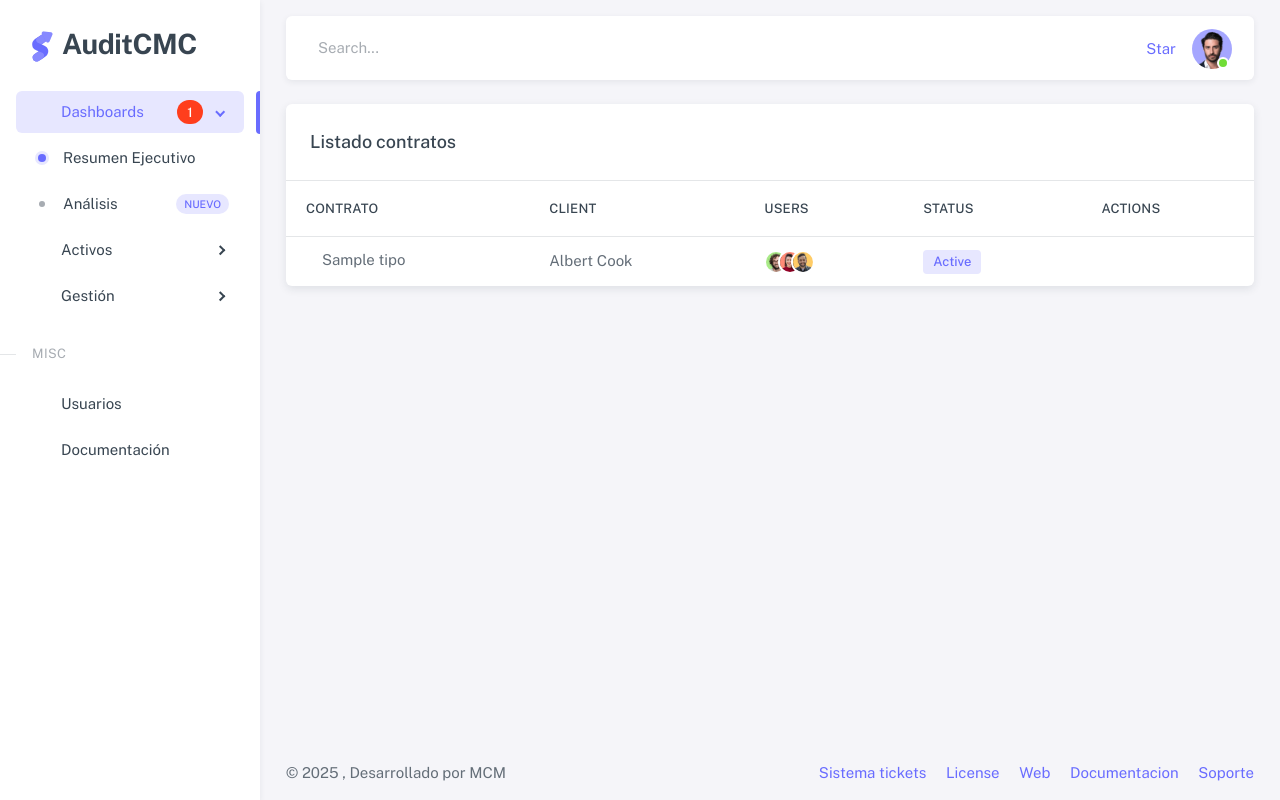
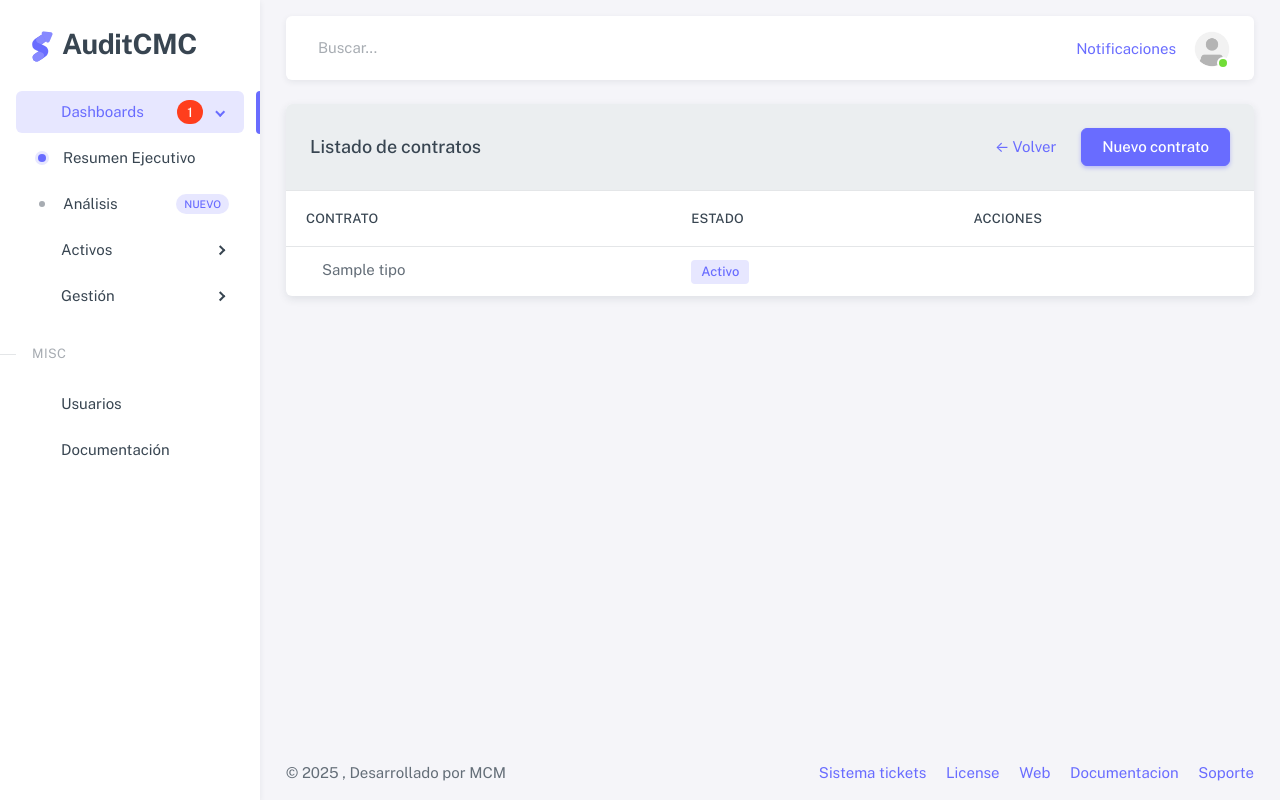
Before and after one commit to inet2017/auditcmc, a PHP site: page /public/index.php?action=contratos in a window 1280 px wide. Run offline with PHP 8.4, Linux system fonts and the light colour scheme; the visitor is signed in with stand-in values (Sample User, id 1); tables that the repository leaves empty or names only in its code hold one stand-in row (values such as "Sample post"); data that the repository does not hold is empty; some libraries are stand-ins or nearby versions.

Commit message:
Finalizacion de contrato

```diff
--- a/controllers/ContratoController.php
+++ b/controllers/ContratoController.php
@@ -16,7 +16,7 @@
 
      // Crea un nuevo cliente.
      public function crear() {
-        $model = $this->model('Usuario');
+        $model = $this->model('Contrato');
 
         $nombre     = $_POST['nombre'];
 
@@ -29,8 +29,8 @@
             return;
         }
 
-        $model->crearClienteCompleto($nombre, $apellidos, $email, $password, $rol, $activado, $telefono, $direccion, $avatar, $firma);
-       header('Location: ../public/index.php?action=clientes');
+        $model->crear($nombre);
+       header('Location: ../public/index.php?action=contratos');
     }
 
 
--- a/models/ContratoModel.php
+++ b/models/ContratoModel.php
@@ -23,12 +23,12 @@
     }
 
     // Crea un nuevo contratos
-    public function crear($datos) {
+    public function crear($nombre) {
         $stmt = $this->db->prepare("
             INSERT INTO `contrato_tipos` (`nombre`) VALUES (?)
         ");
         $stmt->execute([
-            $datos['nombre'],
+            $nombre,
         ]);
     }
 
--- a/public/index.php
+++ b/public/index.php
@@ -37,14 +37,14 @@
 
 
 // CUALQUIER TAREA  CON CONTRATOS.
-} elseif (str_starts_with($action, 'contratos') || $action === 'editar_contrato' || $action === 'actualizar_contrato' || $action === 'eliminar_contrato'){
+} elseif (str_starts_with($action, 'contratos') || $action === 'crear_contrato'  || $action === 'editar_contrato' || $action === 'actualizar_contrato' || $action === 'eliminar_contrato'){
 
      require_once '../controllers/ContratoController.php';
     $controller = new ContratoController();
 
     if ($action === 'contratos') {
         $controller->listar();
-    } elseif ($action === 'crear_usuario') {
+    } elseif ($action === 'crear_contrato') {
         $controller->crear();
     } elseif ($action === 'editar_contrato' && isset($_GET['id'])) {
         $controller->editar($_GET['id']);
--- a/views/gestiones/contratos/list.php
+++ b/views/gestiones/contratos/list.php
@@ -21,16 +21,30 @@
             <div class="container-xxl flex-grow-1 container-p-y">
               <!-- Basic Bootstrap Table -->
               <div class="card">
-                <h5 class="card-header">Listado contratos</h5>
+                <div class="card-header sticky-element bg-label-secondary d-flex justify-content-sm-between align-items-sm-center flex-column flex-sm-row">
+                <h5 class="card-title mb-sm-0 me-2">Listado de contratos</h5>
+                <div class="action-btns">
+                  <a href="javascript:history.back()" class="btn btn-link align-middle">
+                    <span class="align-middle">← Volver</span>
+                  </a>
+                  <button class="btn btn-primary"
+                        type="button"
+                        data-bs-toggle="offcanvas"
+                        data-bs-target="#add-new-record"
+                        aria-controls="add-new-record">
+                      Nuevo contrato
+                </button>
+                </div>
+              </div>
+
+
                 <div class="table-responsive text-nowrap">
                   <table class="table">
                     <thead>
                       <tr>
                         <th>Contrato</th>
-                        <th>Client</th>
-                        <th>Users</th>
-                        <th>Status</th>
-                        <th>Actions</th>
+                        <th>Estado</th>
+                        <th>Acciones</th>
                       </tr>
                     </thead>
                     <tbody class="table-border-bottom-0">
@@ -40,36 +54,9 @@
                                 <i class="icon-base bx bxl-angular icon-md text-danger me-4"></i>
                                     <span><?= htmlspecialchars($contrato['nombre']) ?></span>
                                 </td>
-                                <td>Albert Cook</td>
-                                <td>
-                                <ul class="list-unstyled m-0 avatar-group d-flex align-items-center">
-                                    <li
-                                    data-bs-toggle="tooltip"
-                                    data-popup="tooltip-custom"
-                                    data-bs-placement="top"
-                                    class="avatar avatar-xs pull-up"
-                                    title="Lilian Fuller">
-                                    <img src="../assets/img/avatars/2.png" alt="Avatar" class="rounded-circle" />
-                                    </li>
-                                    <li
-                                    data-bs-toggle="tooltip"
-                                    data-popup="tooltip-custom"
-                                    data-bs-placement="top"
-                                    class="avatar avatar-xs pull-up"
-                                    title="Sophia Wilkerson">
-                                    <img src="../assets/img/avatars/3.png" alt="Avatar" class="rounded-circle" />
-                                    </li>
-                                    <li
-                                    data-bs-toggle="tooltip"
-                                    data-popup="tooltip-custom"
-                                    data-bs-placement="top"
-                                    class="avatar avatar-xs pull-up"
-                                    title="Christina Parker">
-                                    <img src="../assets/img/avatars/4.png" alt="Avatar" class="rounded-circle" />
-                                    </li>
-                                </ul>
-                                </td>
-                                <td><span class="badge bg-label-primary me-1">Active</span></td>
+
+
+                                <td><span class="badge bg-label-primary me-1">Activo</span></td>
                                 <td>
                                 <div class="dropdown">
                                     <button type="button" class="btn p-0 dropdown-toggle hide-arrow" data-bs-toggle="dropdown">
@@ -77,11 +64,14 @@
                                     </button>
                                     <div class="dropdown-menu">
                                     <a class="dropdown-item" href="<?= $_ENV['BASE_URL'] ?>/public/index.php?action=editar_contrato&id=<?= htmlspecialchars($contrato['id']) ?>"
-                                        ><i class="icon-base bx bx-edit-alt me-1"></i> Edit</a
+                                        ><i class="icon-base bx bx-edit-alt me-1"></i> Editar</a
                                     >
-                                    <a class="dropdown-item" href="<?= $_ENV['BASE_URL'] ?>/public/index.php?action=eliminar_contrato&id=<?= htmlspecialchars($contrato['id']) ?>"
-                                        ><i class="icon-base bx bx-trash me-1"></i> Delete</a
-                                    >
+                                    <a class="dropdown-item"
+                                      href="<?= $_ENV['BASE_URL'] ?>/public/index.php?action=eliminar_contrato&id=<?= htmlspecialchars($contrato['id']) ?>"
+                                      onclick="return confirm('¿Estás seguro de eliminar este contrato?');">
+                                      <i class="icon-base bx bx-trash me-1"></i> Eliminar
+                                    </a>
+
                                     </div>
                                 </div>
                                 </td>
@@ -104,6 +94,33 @@
           </div>
           <!-- Content wrapper -->
 
+  <!-- Modal para nuevo contrato -->
+  <div class="offcanvas offcanvas-end" id="add-new-record">
+    <div class="offcanvas-header border-bottom">
+      <h5 class="offcanvas-title" id="exampleModalLabel">Nuevo Contrato</h5>
+      <button type="button" class="btn-close text-reset" data-bs-dismiss="offcanvas" aria-label="Close"></button>
+    </div>
+    <div class="offcanvas-body flex-grow-1">
+      <form class="add-new-record pt-0 row g-2" id="form-add-new-record" method="POST" action="index.php?action=crear_contrato">
+
+        <div class="col-sm-12 form-control-validation">
+          <label class="form-label" for="basicPost">Nombre del contrato</label>
+          <div class="input-group input-group-merge">
+            <span id="basicPost2" class="input-group-text"><i class="icon-base bx bxs-briefcase"></i></span>
+            <input type="text" id="nombre" name="nombre" class="form-control dt-post" placeholder="Nombre del contrato" aria-label="Nombre del contrato" aria-describedby="basicPost2" />
+          </div>
+        </div>
+
+
+
+        <div class="col-sm-12">
+          <button type="submit" class="btn btn-primary data-submit me-sm-4 me-1">Enviar</button>
+          <button type="reset" class="btn btn-outline-secondary" data-bs-dismiss="offcanvas">Cancel</button>
+        </div>
+      </form>
+    </div>
+  </div>
+  <!--/ Modal para nuevo contrato  -->
 
 <!-- Footer -->
 <?php include_once __DIR__ . '/../../footer.php'; ?>
--- a/views/menu.php
+++ b/views/menu.php
@@ -132,8 +132,7 @@
                 <li class="menu-item">
                   <a
                     href="#"
-                    class="menu-link"
-                    target="_blank">
+                    class="menu-link"">
                     <div class="text-truncate" data-i18n="Landing">Listado de clientes</div>
                   </a>
                 </li>
@@ -141,8 +140,7 @@
                  <li class="menu-item">
                   <a
                     href="<?= $_ENV['BASE_URL'] ?>/public/index.php?action=contratos"
-                    class="menu-link"
-                    target="_blank">
+                    class="menu-link">
                     <div class="text-truncate" data-i18n="Landing">Contratos</div>
                   </a>
                 </li>
@@ -199,8 +197,8 @@
                   <input
                     type="text"
                     class="form-control border-0 shadow-none ps-1 ps-sm-2 d-md-block d-none"
-                    placeholder="Search..."
-                    aria-label="Search..." />
+                    placeholder="Buscar..."
+                    aria-label="Buscar..." />
                 </div>
               </div>
               <!-- /Search -->
@@ -215,7 +213,7 @@
                     data-size="large"
                     data-show-count="true"
                     aria-label="Star themeselection/sneat-html-admin-template-free on GitHub"
-                    >Star</a
+                    >Notificaciones</a
                   >
                 </li>
 
@@ -226,7 +224,7 @@
                     href="javascript:void(0);"
                     data-bs-toggle="dropdown">
                     <div class="avatar avatar-online">
-                      <img src="../assets/img/avatars/1.png" alt class="w-px-40 h-auto rounded-circle" />
+                      <img src="<?= $_ENV['BASE_URL'] ?>/public/img/avatar.jpg" alt class="w-px-40 h-auto rounded-circle" />
                     </div>
                   </a>
                   <ul class="dropdown-menu dropdown-menu-end">
@@ -250,29 +248,21 @@
                     </li>
                     <li>
                       <a class="dropdown-item" href="#">
-                        <i class="icon-base bx bx-user icon-md me-3"></i><span>My Profile</span>
+                        <i class="icon-base bx bx-user icon-md me-3"></i><span>Perfil</span>
                       </a>
                     </li>
                     <li>
                       <a class="dropdown-item" href="#">
-                        <i class="icon-base bx bx-cog icon-md me-3"></i><span>Settings</span>
+                        <i class="icon-base bx bx-cog icon-md me-3"></i><span>Configuración</span>
                       </a>
                     </li>
-                    <li>
-                      <a class="dropdown-item" href="#">
-                        <span class="d-flex align-items-center align-middle">
-                          <i class="flex-shrink-0 icon-base bx bx-credit-card icon-md me-3"></i
-                          ><span class="flex-grow-1 align-middle">Billing Plan</span>
-                          <span class="flex-shrink-0 badge rounded-pill bg-danger">4</span>
-                        </span>
-                      </a>
-                    </li>
+
                     <li>
                       <div class="dropdown-divider my-1"></div>
                     </li>
                     <li>
                       <a class="dropdown-item" href="javascript:void(0);">
-                        <i class="icon-base bx bx-power-off icon-md me-3"></i><span>Log Out</span>
+                        <i class="icon-base bx bx-power-off icon-md me-3"></i><span>Cerrar sesión</span>
                       </a>
                     </li>
                   </ul>
```
Also changed, not shown: public/img/avatar.jpg (added).
